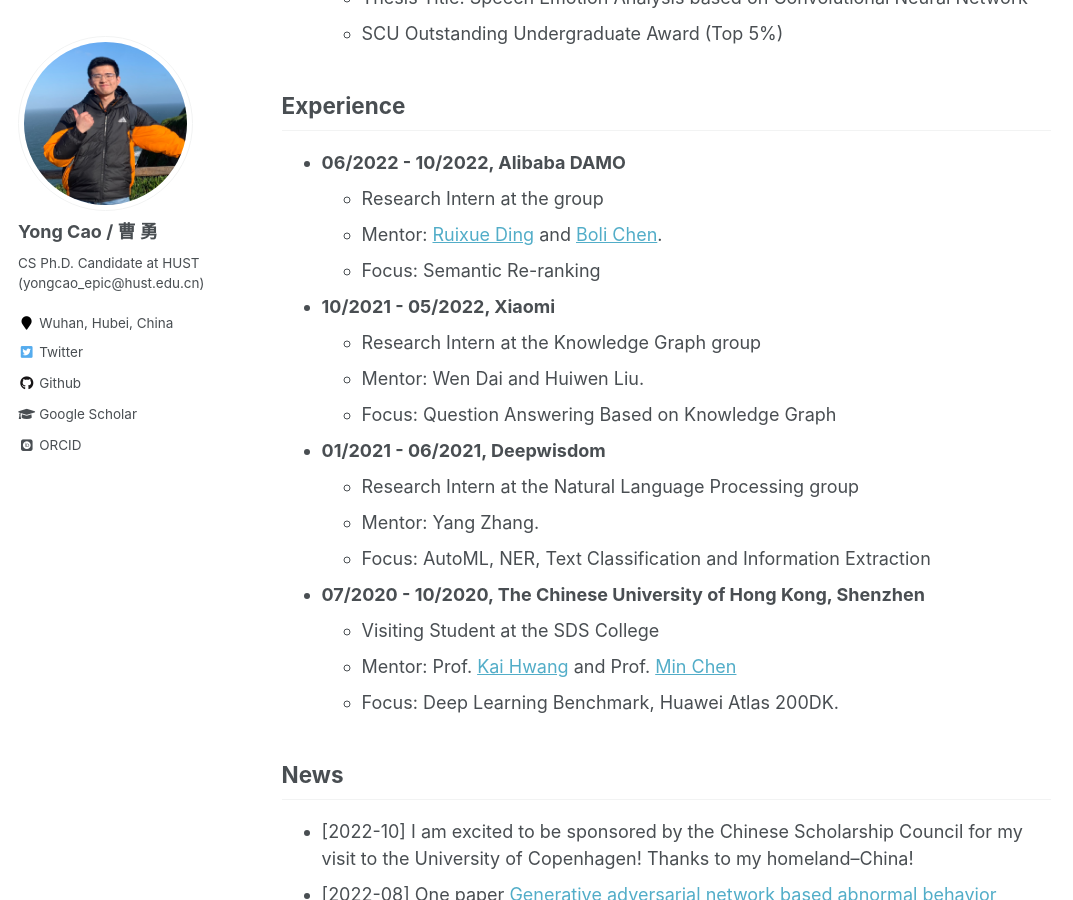
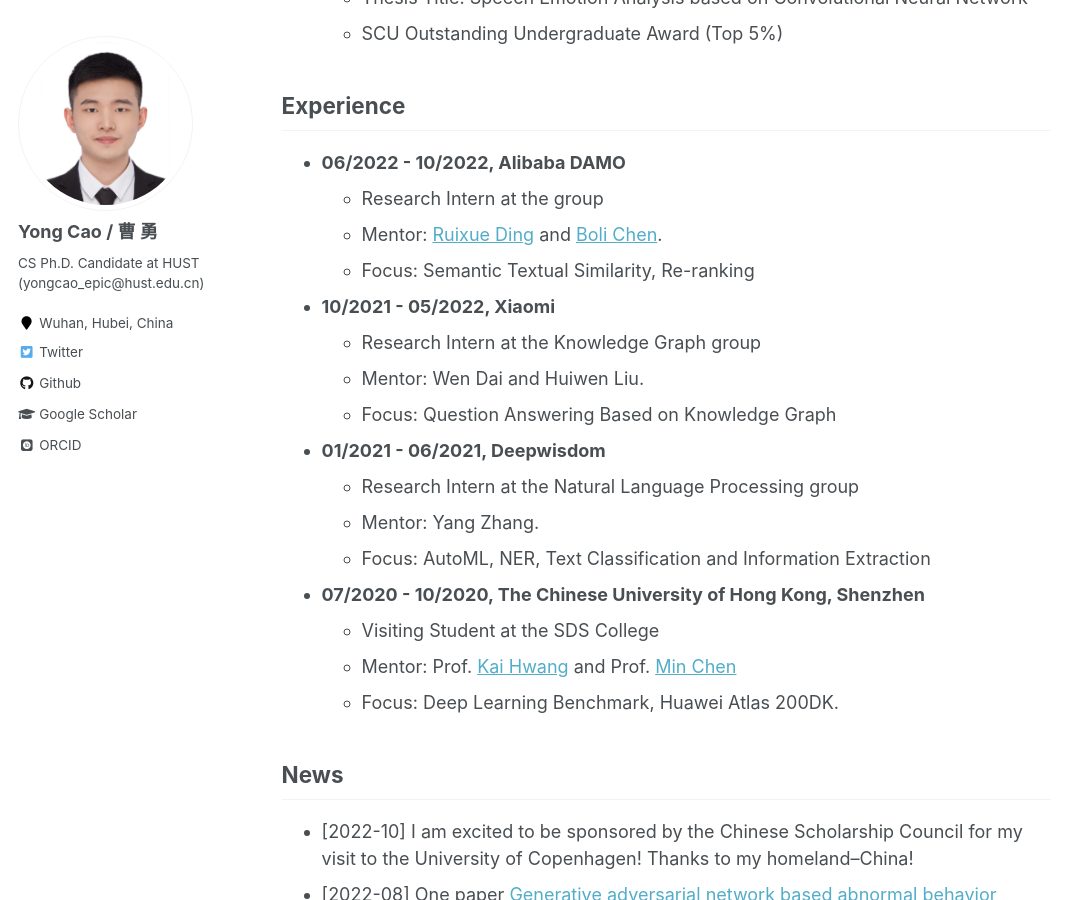
Before and after one commit to yongcaoplus/yongcaoplus.github.io, a Jekyll site: the page built from _pages/about.md, in a window 1280 px wide and 900 px high, scrolled down 968 px. Shown: the whole window, without its empty margins (0-1073 px from the left). Built offline with Jekyll 4.4.1, drawn with Linux system fonts in a browser that asks for light colours; some web fonts are replaced.

```diff
--- a/_config.yml
+++ b/_config.yml
@@ -81,7 +81,7 @@
 # Site Author
 author:
   name             : "Yong Cao / 曹 勇"
-  avatar           : "yongcao.png"
+  avatar           : "yongcao_bk.png"
   bio              : "CS Ph.D. Candidate at HUST (yongcao_epic@hust.edu.cn)"
   location         : "Wuhan, Hubei, China"
   employer         :
--- a/_pages/about.md
+++ b/_pages/about.md
@@ -45,7 +45,7 @@
   * **06/2022 - 10/2022, Alibaba DAMO**
     * Research Intern at the  group
     * Mentor: [Ruixue Ding](https://scholar.google.com.hk/citations?hl=zh-CN&user=wAktw3cAAAAJ&view_op=list_works&sortby=pubdate) and [Boli Chen](https://scholar.google.com.hk/citations?user=P3IMdZ4AAAAJ&hl=zh-CN&oi=ao).
-    * Focus: Semantic Re-ranking
+    * Focus:  Semantic Textual Similarity, Re-ranking
   * **10/2021 - 05/2022, Xiaomi**
     * Research Intern at the Knowledge Graph group
     * Mentor: Wen Dai and Huiwen Liu.
```
